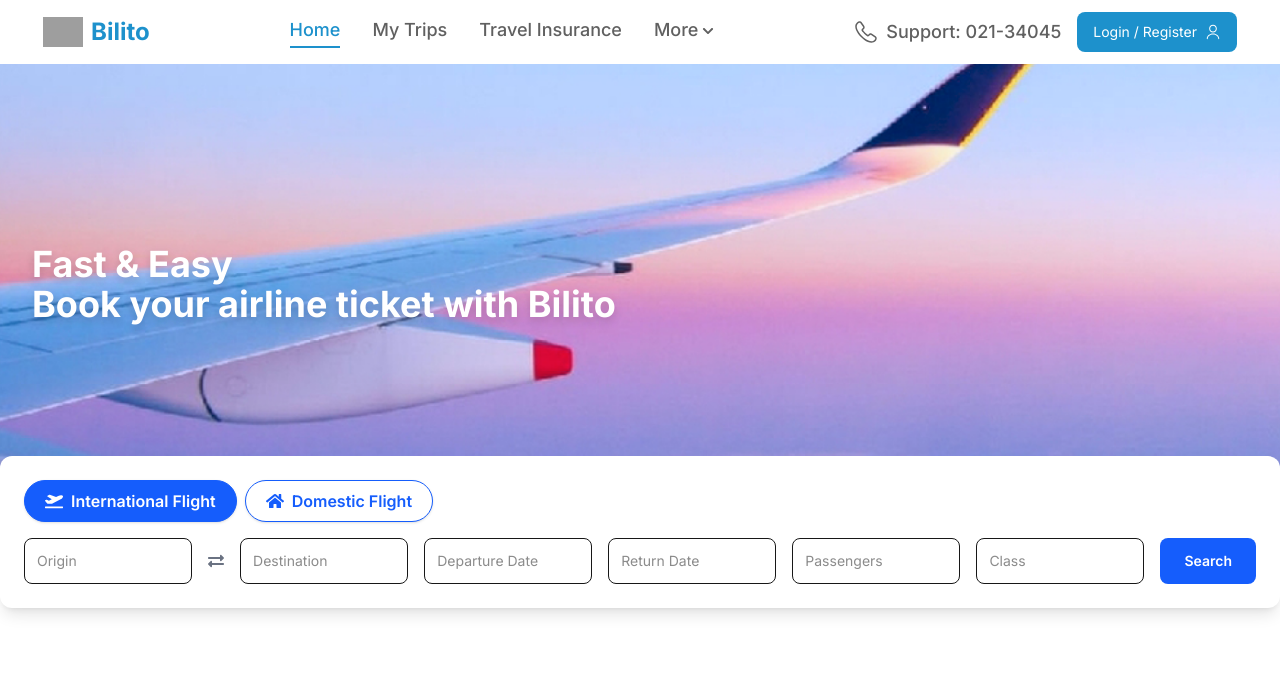
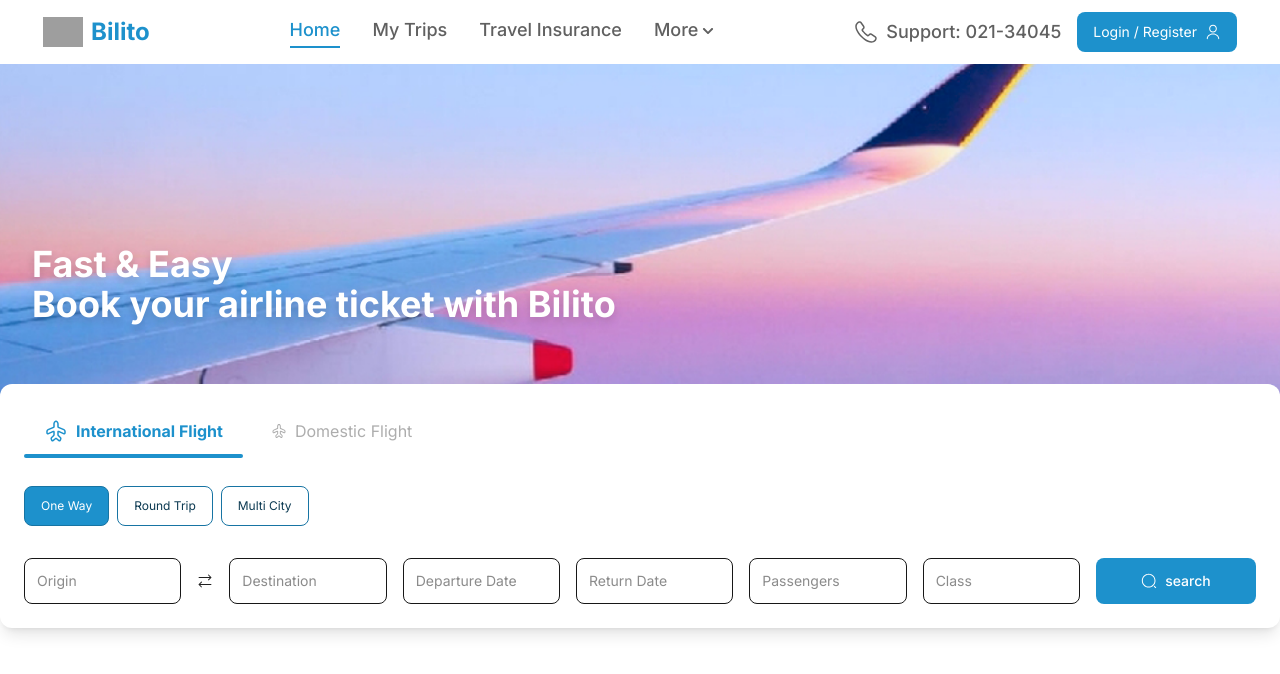
Before and after one commit to faeze-73/Trip-Airline, a Next.js app: page / in a window 1280 px wide. Shown: the top 674 px of the page. Built offline with nearby package versions, Linux system fonts and the light colour scheme; grey boxes are pictures that could not be loaded.

Commit message:
feat: add flightSearchBox component

```diff
--- a/app/page.tsx
+++ b/app/page.tsx
@@ -1,26 +1,14 @@
 "use client";
 import Image from "next/image";
-import { FaPlaneDeparture, FaHome, FaExchangeAlt } from "react-icons/fa";
-import { useState } from "react";
+import FlightSearchBox from './components/FlightSearchBox';
 
 export default function Home() {
-  const [flightType, setFlightType] = useState<"international" | "domestic">(
-    "international"
-  );
-  const [origin, setOrigin] = useState("");
-  const [destination, setDestination] = useState("");
-
-  const handleSwap = () => {
-    setOrigin(destination);
-    setDestination(origin);
-  };
-
   return (
     <main>
       {/* Airplane Image Section with Text Overlay */}
       <div className="w-full relative h-64 md:h-110">
         <Image
-          src="/airplane-wing.png" // Make sure the image is in public/hero.jpg
+          src="/airplane-wing.png"
           alt="Airplane wing in the sky"
           fill
           className="object-cover"
@@ -36,103 +24,8 @@ export default function Home() {
       </div>
 
       {/* Flight Search Box */}
-      <div className="relative z-20 max-w-7xl mx-auto -mt-12">
-        <div className="bg-white rounded-xl shadow-lg p-6 flex flex-col gap-4">
-          <div className="flex gap-2">
-            <button
-              className={`flex items-center gap-2 px-5 py-2 rounded-full font-semibold border transition-all duration-200 shadow-sm
-                ${
-                  flightType === "international"
-                    ? "bg-blue-600 text-white border-blue-600"
-                    : "bg-white text-blue-600 border-blue-600"
-                }`}
-              onClick={() => setFlightType("international")}
-            >
-              <FaPlaneDeparture className="text-lg" />
-              International Flight
-            </button>
-            <button
-              className={`flex items-center gap-2 px-5 py-2 rounded-full font-semibold border transition-all duration-200 shadow-sm
-                ${
-                  flightType === "domestic"
-                    ? "bg-blue-600 text-white border-blue-600"
-                    : "bg-white text-blue-600 border-blue-600"
-                }`}
-              onClick={() => setFlightType("domestic")}
-            >
-              <FaHome className="text-lg" />
-              Domestic Flight
-            </button>
-          </div>
-
-          <div className="flex flex-wrap gap-4">
-            <input
-              className="flex-1 min-w-[120px] p-3 border rounded-lg text-sm"
-              placeholder="Origin"
-              value={origin}
-              onChange={(e) => setOrigin(e.target.value)}
-            />
-            <button
-              type="button"
-              onClick={handleSwap}
-              className="rounded-full transition"
-              aria-label="Swap origin and destination"
-            >
-              <FaExchangeAlt className="text-gray-500 hover:text-gray-700 " />
-            </button>
-            <input
-              className="flex-1 min-w-[120px] p-3 border rounded-lg text-sm"
-              placeholder="Destination"
-              value={destination}
-              onChange={(e) => setDestination(e.target.value)}
-            />
-            <input className="flex-1 min-w-[120px] p-3 border rounded-lg text-sm" placeholder="Departure Date" />
-            <input className="flex-1 min-w-[120px] p-3 border rounded-lg text-sm" placeholder="Return Date" />
-            <input className="flex-1 min-w-[120px] p-3 border rounded-lg text-sm" placeholder="Passengers" />
-            <input className="flex-1 min-w-[120px] p-3 border rounded-lg text-sm" placeholder="Class" />
-            <button className="bg-blue-600 text-white px-6 py-3 rounded-lg font-semibold text-sm">Search</button>
-          </div>
-            {/*<input
-              className="flex-1 p-3 border rounded-lg text-right"
-              placeholder="Origin"
-              value={origin}
-              onChange={(e) => setOrigin(e.target.value)}
-            />
-            <button
-              type="button"
-              onClick={handleSwap}
-              className="mx-1 p-2 rounded-full border border-gray-300 bg-white hover:bg-gray-100 transition"
-              aria-label="Swap origin and destination"
-            >
-              <FaExchangeAlt className="text-gray-500" />
-            </button>
-            <input
-              className="flex-1 p-3 border rounded-lg text-right"
-              placeholder="Destination"
-              value={destination}
-              onChange={(e) => setDestination(e.target.value)}
-            />
-          </div>
-          <input
-            className="flex-1 min-w-[120px] p-3 border rounded-lg"
-            placeholder="Departure Date"
-          />
-          <input
-            className="flex-1 min-w-[120px] p-3 border rounded-lg"
-            placeholder="Return Date"
-          />
-          <input
-            className="flex-1 min-w-[120px] p-3 border rounded-lg"
-            placeholder="Passengers"
-          />
-          <input
-            className="flex-1 min-w-[120px] p-3 border rounded-lg"
-            placeholder="Class"
-          />
-          <button className="bg-blue-600 text-white px-6 py-3 rounded-lg font-semibold">
-            Search
-          </button>*/}
-        </div>
+      <div style={{ width: "1300px", maxWidth: "100%" }} className="relative z-20 mx-auto -mt-30">
+        <FlightSearchBox />
       </div>
     </main>
   );
```
